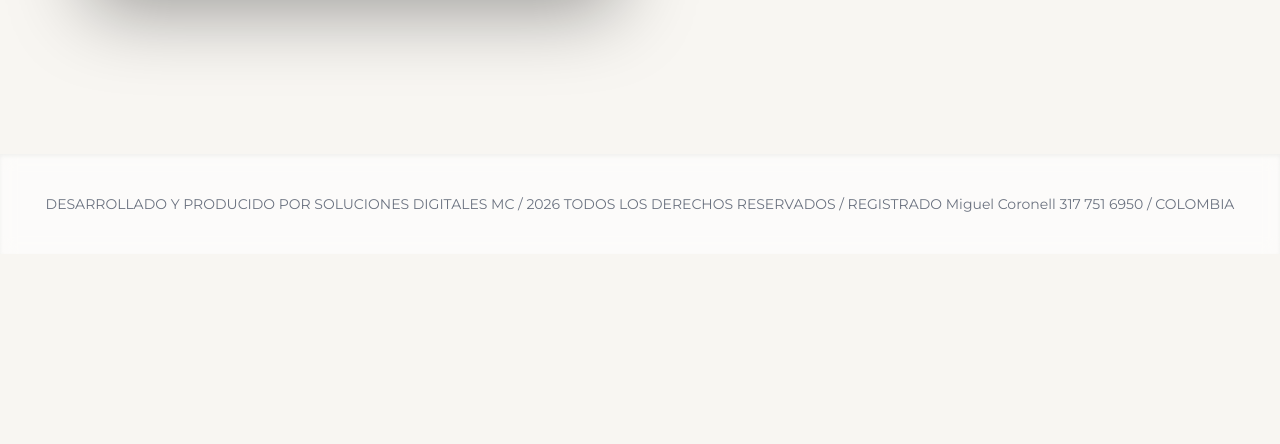
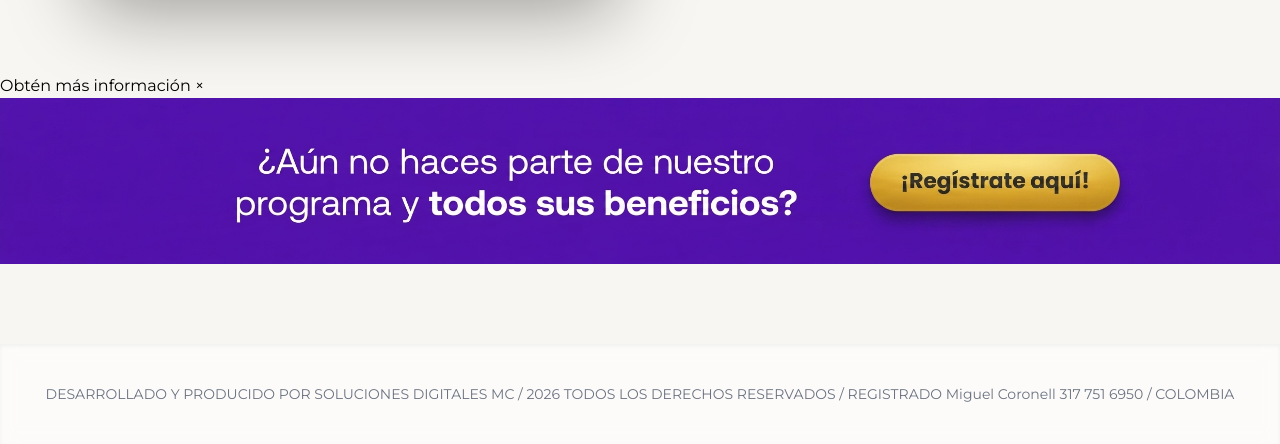
Before and after one commit to coronellmigue-sketch/grupo-dam-web, a plain HTML site: page index.html in a window 1280 px wide. Shown: the part 7041-7485 px from the top of the page. Before the commit the page ends 7295 px from the top, so only its background shows below. Drawn offline with nearby package versions, Linux system fonts and the light colour scheme.

Commit message:
Add files via upload

```diff
--- a/index.html
+++ b/index.html
@@ -871,6 +871,18 @@
 
 </section>
 
+<section class="info-banner-section" aria-label="Más información">
+  <div class="info-banner-strip">
+    <span>Obtén más información</span>
+    <button class="info-banner-close" type="button" aria-label="Abrir WhatsApp para obtener más información"
+            onclick="window.open('https://wa.me/573177516950', '_blank', 'noopener')">&times;</button>
+  </div>
+
+  <a class="info-banner-link" href="https://wa.me/573177516950" target="_blank" rel="noopener noreferrer">
+    <img src="banner-dam-2.png" alt="Obtén más información sobre Grupo Empresarial DAM">
+  </a>
+</section>
+
 <footer class="text-center py-10 mt-20 text-gray-500 text-sm bg-white/60 backdrop-blur shadow-inner">
   DESARROLLADO Y PRODUCIDO POR SOLUCIONES DIGITALES MC / 2026 TODOS LOS DERECHOS RESERVADOS / REGISTRADO Miguel Coronell 317 751 6950 / COLOMBIA
 </footer>
@@ -902,7 +914,7 @@
   }, { threshold: 0.2 });
 
   document.querySelectorAll(
-  '.fade-up, .holding-item, .mosaic-item-left, .mosaic-item-right, .mosaic-item-center, .ad-banner'
+  '.fade-up, .holding-item, .mosaic-item-left, .mosaic-item-right, .mosaic-item-center, .ad-banner, .info-banner-link'
 ).forEach(el => {
   observer.observe(el);
 });
```
Also changed, not shown: banner-dam-2.png (added).
